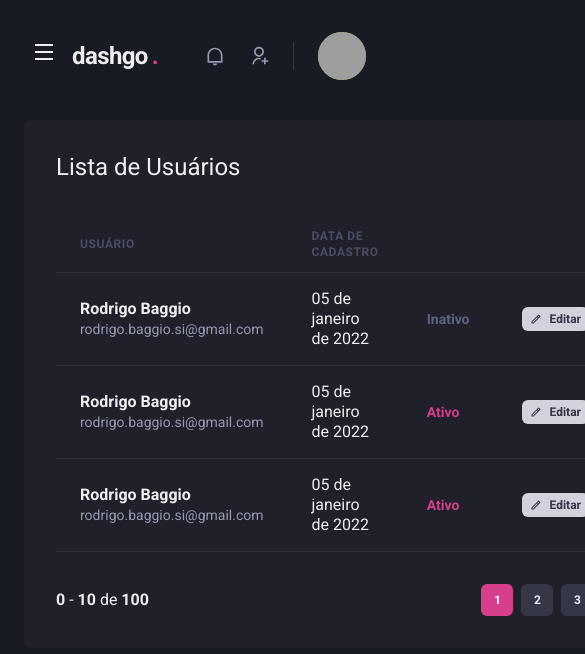
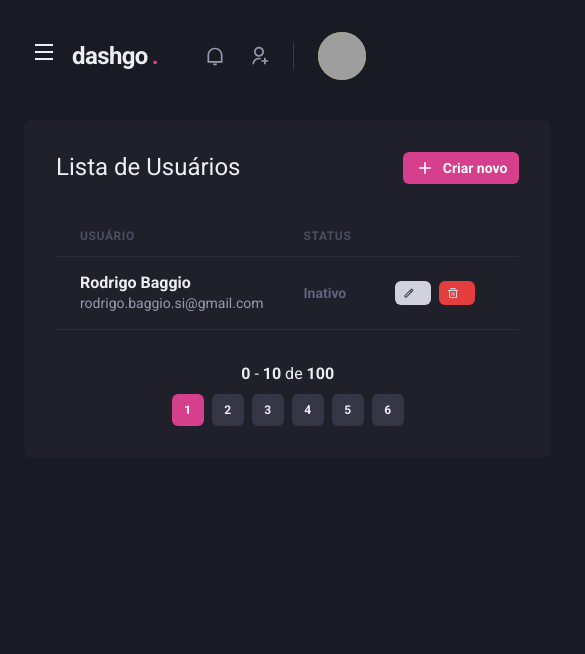
Before and after one commit to Baggio25/dashgo-ui, a Next.js app: page /users in a window 390 px wide. Shown: the top 654 px of the page, 585 px wide, since content can reach past the window. Built offline with nearby package versions, Linux system fonts and the light colour scheme; grey boxes are pictures that could not be loaded.

Commit message:
Responsive

```diff
--- a/src/components/Pagination/index.tsx
+++ b/src/components/Pagination/index.tsx
@@ -4,7 +4,7 @@ import { PaginationItem } from "./PaginationItem";
 export function Pagination() {
   return (
     <Stack
-      direction="row"
+      direction={["column", "row"]}
       spacing="2"
       mt="8"
       justify="space-between"
--- a/src/pages/dashboard.tsx
+++ b/src/pages/dashboard.tsx
@@ -65,13 +65,13 @@ export default function Dashboard() {
       <Flex w="100%" my="6" maxWidth={1480} mx="auto" px="6">
         <Sidebar />
         <SimpleGrid flex="1" gap="4" minChildWidth="320px" align="flex-start">
-          <Box p="8" bg="gray.800" borderRadius={8} pb="4">
+          <Box p={["6", "8"]} bg="gray.800" borderRadius={8} pb="4">
             <Text fontSize="lg" mb="4">
               Inscritos da Semana
             </Text>
             <Chart type="area" height={160} options={options} series={series} />
           </Box>
-          <Box p="8" bg="gray.800" borderRadius={8} pb="4">
+          <Box p={["6", "8"]} bg="gray.800" borderRadius={8} pb="4">
             <Text fontSize="lg" mb="4">
               Taxa de Abertura
             </Text>
--- a/src/pages/users/index.tsx
+++ b/src/pages/users/index.tsx
@@ -1,7 +1,6 @@
 import {
   Box,
   Button,
-  Checkbox,
   Flex,
   Heading,
   HStack,
@@ -13,18 +12,19 @@ import {
   Th,
   Thead,
   Tr,
+  useBreakpointValue,
 } from "@chakra-ui/react";
-import {
-  RiAddLine,
-  RiDeleteBackLine,
-  RiDeleteBinLine,
-  RiPencilLine,
-} from "react-icons/ri";
+import { RiAddLine, RiDeleteBinLine, RiPencilLine } from "react-icons/ri";
 import { Header } from "../../components/Header";
 import { Pagination } from "../../components/Pagination";
 import { Sidebar } from "../../components/Sidebar";
 
 export default function UserList() {
+  const isWideVersion = useBreakpointValue({
+    base: false,
+    lg: true,
+  });
+
   return (
     <Box>
       <Header />
@@ -52,8 +52,8 @@ export default function UserList() {
             <Thead>
               <Tr>
                 <Th>Usuário</Th>
-                <Th>Data de Cadastro</Th>
-                <Th></Th>
+                {isWideVersion && <Th>Data de Cadastro</Th>}
+                <Th px={["4", "4", "6"]}>Status</Th>
                 <Th width="8"></Th>
               </Tr>
             </Thead>
@@ -67,8 +67,8 @@ export default function UserList() {
                     </Text>
                   </Box>
                 </Td>
-                <Td>05 de janeiro de 2022</Td>
-                <Td px="6">
+                {isWideVersion && <Td>05 de janeiro de 2022</Td>}
+                <Td px={["4", "4", "6"]}>
                   <Text fontSize="sm" color="gray.500" fontWeight="bold">
                     Inativo
                   </Text>
@@ -83,7 +83,7 @@ export default function UserList() {
                       color="gray.700"
                       leftIcon={<Icon as={RiPencilLine} />}
                     >
-                      Editar
+                      {isWideVersion ? "Editar" : ""}
                     </Button>
                     <Button
                       as="a"
@@ -93,87 +93,7 @@ export default function UserList() {
                       color="gray.100"
                       leftIcon={<Icon as={RiDeleteBinLine} />}
                     >
-                      Excluir
-                    </Button>
-                  </HStack>
-                </Td>
-              </Tr>
-              <Tr>
-                <Td>
-                  <Box>
-                    <Text fontWeight="bold">Rodrigo Baggio</Text>
-                    <Text fontSize="sm" color="gray.300">
-                      rodrigo.baggio.si@gmail.com
-                    </Text>
-                  </Box>
-                </Td>
-                <Td>05 de janeiro de 2022</Td>
-                <Td px="6">
-                  <Text fontSize="sm" color="pink.500" fontWeight="bold">
-                    Ativo
-                  </Text>
-                </Td>
-                <Td>
-                  <HStack spacing="2" mx="1" pr="4" py="1">
-                    <Button
-                      as="a"
-                      size="xs"
-                      fontSize="xs"
-                      colorScheme="gray"
-                      color="gray.700"
-                      leftIcon={<Icon as={RiPencilLine} />}
-                    >
-                      Editar
-                    </Button>
-                    <Button
-                      as="a"
-                      size="xs"
-                      fontSize="xs"
-                      colorScheme="red"
-                      color="gray.100"
-                      leftIcon={<Icon as={RiDeleteBinLine} />}
-                    >
-                      Excluir
-                    </Button>
-                  </HStack>
-                </Td>
-              </Tr>
-              <Tr>
-                <Td>
-                  <Box>
-                    <Text fontWeight="bold">Rodrigo Baggio</Text>
-                    <Text fontSize="sm" color="gray.300">
-                      rodrigo.baggio.si@gmail.com
-                    </Text>
-                  </Box>
-                </Td>
-                <Td>05 de janeiro de 2022</Td>
-                <Td px="6">
-                  <Text fontSize="sm" color="pink.500" fontWeight="bold">
-                    Ativo
-                  </Text>
-                </Td>
-                <Td>
-                  <HStack spacing="2" mx="1" pr="4" py="1">
-                    <Button
-                      as="a"
-                      size="xs"
-                      fontSize="xs"
-                      colorScheme="gray"
-                      color="gray.700"
-                      leftIcon={<Icon as={RiPencilLine} />}
-                    >
-                      Editar
-                    </Button>
-                    <Button
-                      as="a"
-                      size="xs"
-                      fontSize="xs"
-                      colorScheme="red"
-                      color="gray.100"
-                      leftIcon={<Icon as={RiDeleteBinLine} />}
-                    >
-                      Excluir
+                      {isWideVersion ? "Excluir" : ""}
                     </Button>
                   </HStack>
                 </Td>
```
